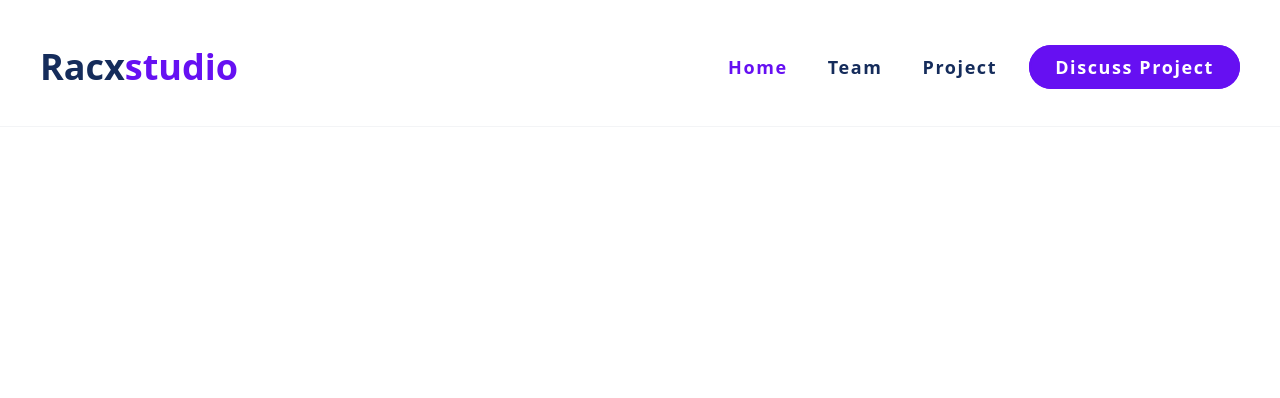
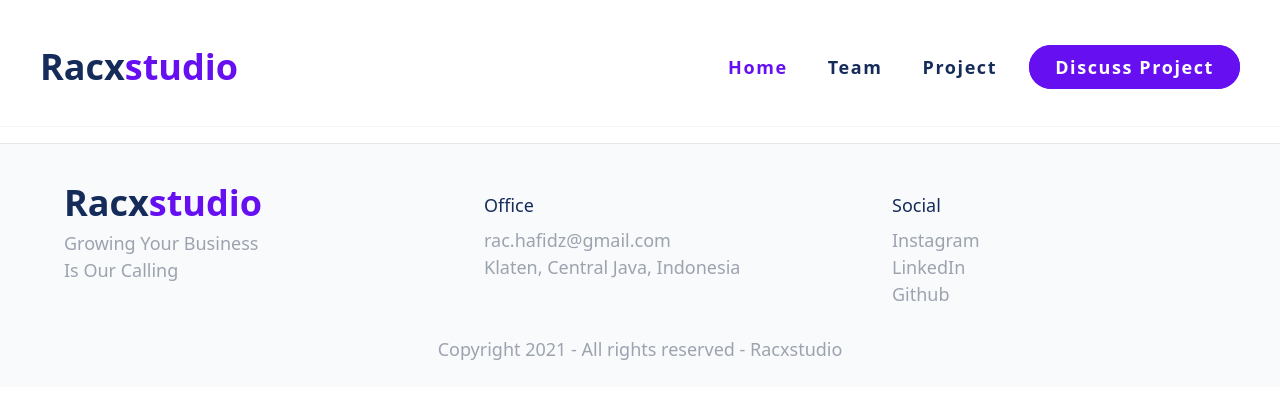
Before and after one commit to usman4222/Company-Portfolio, a React (Vite) app: page / in a window 1280 px wide. Shown: the top 398 px of the page. Built offline with nearby package versions, Linux system fonts and the light colour scheme.

Commit message:
Add Footer component

```diff
--- /dev/null
+++ b/src/components/Footer.jsx
@@ -0,0 +1,63 @@
+import React from 'react';
+import BrandIcon from './BrandIcon';
+import Button from '../elements/Button';
+
+const Footer = () => {
+  return (
+    <div className="bg-gray-50 border-t border-gray-200 pb-6">
+      <div className="container flex-col mx-auto ">
+        <div className="flex flex-col sm:flex-row mt-8 justify-center">
+          <div className="w-1/3 flex-col ml-16 mr-8">
+            <BrandIcon />
+            <p className="w-full text-lg text-gray-400 font-light">
+              Growing Your Business
+              {' '}
+              <br />
+              Is Our Calling
+            </p>
+          </div>
+          <div className="w-1/3 mt-0 ml-16 mr-0 sm:ml-0 sm:mr-5">
+            <h1 className="text-lg text-theme-blue pt-4 pb-2">
+              Office
+            </h1>
+            <p className="text-lg text-gray-400 font-light">
+              rac.hafidz@gmail.com
+            </p>
+            <p className="text-lg text-gray-400 font-light">
+              Klaten, Central Java, Indonesia
+            </p>
+          </div>
+          <div className="w-1/3 ml-16 sm:ml-0 mt-0">
+            <h1 className="text-lg text-theme-blue pt-4 pb-2">
+              Social
+            </h1>
+            <Button href="https://www.instagram.com/racmathafidz/" type="link" target="_blank" className="flex text-lg text-gray-400 font-light hover:underline" isExternal>
+              Instagram
+            </Button>
+            <Button href="https://www.linkedin.com/in/racmat-hafidz-89982a156/" type="link" target="_blank" className="flex text-lg text-gray-400 font-light hover:underline" isExternal>
+              LinkedIn
+            </Button>
+            <Button href="https://github.com/racmathafidz" type="link" target="_blank" className="flex text-lg text-gray-400 font-light hover:underline" isExternal>
+              Github
+            </Button>
+          </div>
+        </div>
+        <div className="flex-col text-center mt-7">
+          <p className="text-lg text-gray-400 font-light">
+            Copyright 2021 - All rights reserved - Racxstudio
+          </p>
+          {/* <div className="flex-row">
+            <p className="inline-block text-lg text-gray-400 font-light">
+              Made with &#x2764; by&nbsp;
+            </p>
+            <Button href="https://github.com/racmathafidz" type="link" target="_blank" className="text-lg text-theme-purple font-light" isExternal>
+              Racmat Hafidz Fadli
+            </Button>
+          </div> */}
+        </div>
+      </div>
+    </div>
+  );
+}
+
+export default Footer;
--- a/src/pages/LandingPage.jsx
+++ b/src/pages/LandingPage.jsx
@@ -1,5 +1,6 @@
 import React, { useEffect } from 'react';
 import Header from '../components/Header';
+import Footer from '../components/Footer';
 
 const LandingPage = (props) => {
     useEffect(() => {
@@ -9,6 +10,7 @@ const LandingPage = (props) => {
     return (
         <>
             <Header {...props} />
+            <Footer/>
         </>
     );
 }
```
